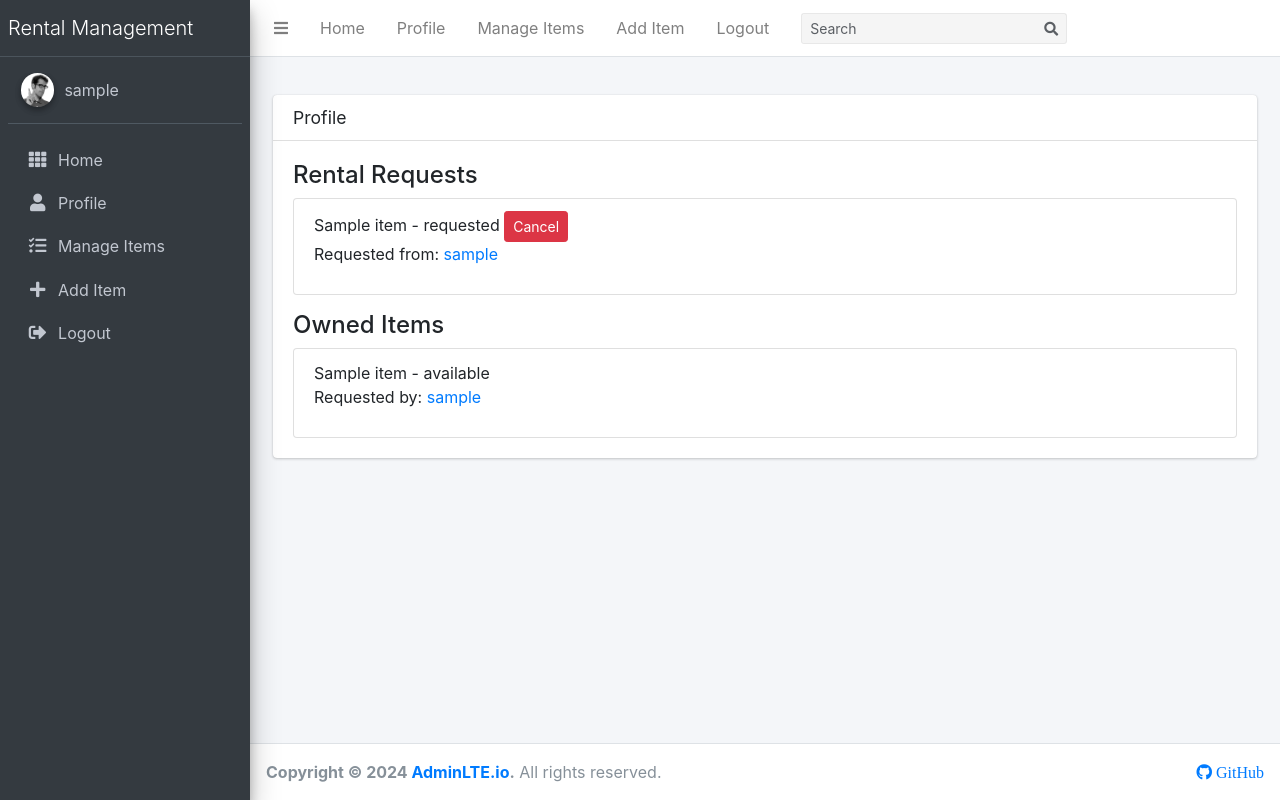
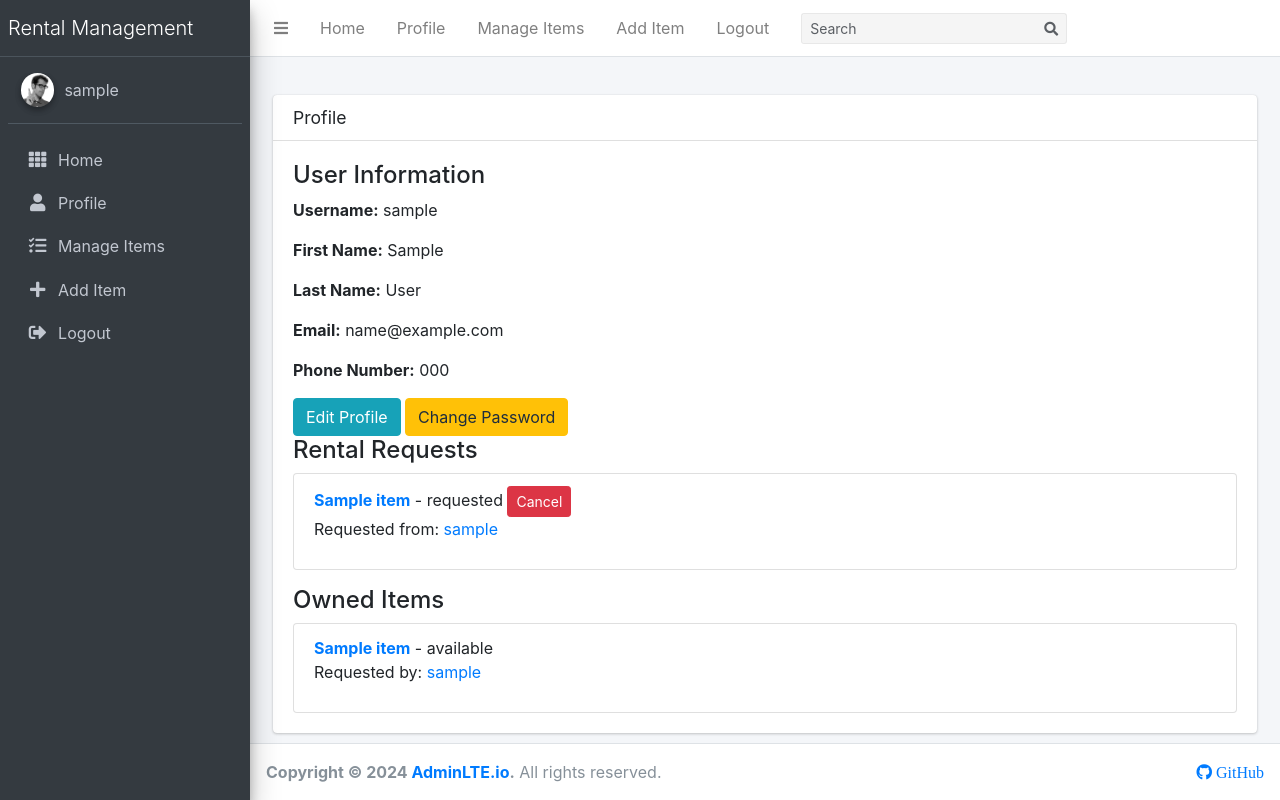
Before and after one commit to MohdAleeRehman/Online-Rental-Management-System, a Django app: page /profile/ in a window 1280 px wide. Run offline with Django 4.2, Linux system fonts and the light colour scheme; a user stored in the database is signed in; tables that the repository leaves empty hold one stand-in row (values such as "Sample post"); some libraries are stand-ins or nearby versions.

Commit message:
Add Django and related dependencies to requirements.txt, add .gitignore file, and create/edit templates and forms

```diff
--- a/rentals/templates/rentals/base.html
+++ b/rentals/templates/rentals/base.html
@@ -182,7 +182,7 @@
         <!-- Main Footer -->
         <footer class="main-footer">
             <div class="float-right d-none d-sm-inline">
-                <a href="#">
+                <a href="https://github.com/MohdAleeRehman/Online-Rental-Management-System">
                     <i class="fab fa-github"> GitHub</i>
                 </a>
             </div>
--- a/rentals/templates/rentals/item_detail.html
+++ b/rentals/templates/rentals/item_detail.html
@@ -13,10 +13,7 @@
             <p>Keywords: {{ item.keywords }}</p>
             <p>Owner: <a href="{% url 'user_profile' item.owner.profile.id %}">{{ item.owner.username }}</a></p>
             {% if item.status == 'available' %}
-            <form method="post" action="{% url 'request_rental' item.pk %}">
-                {% csrf_token %}
-                <button type="submit" class="btn btn-success">Request Rental</button>
-            </form>
+            <a href="{% url 'request_rental' item.pk %}" class="btn btn-success">Request Rental</a>
             {% else %}
             <p class="text-danger">This item is currently {{ item.status }}.</p>
             {% endif %}
--- a/rentals/templates/rentals/profile.html
+++ b/rentals/templates/rentals/profile.html
@@ -7,11 +7,20 @@
             <h3 class="card-title">Profile</h3>
         </div>
         <div class="card-body">
+            <h4>User Information</h4>
+            <p><strong>Username:</strong> {{ user.username }}</p>
+            <p><strong>First Name:</strong> {{ user.profile.first_name }}</p>
+            <p><strong>Last Name:</strong> {{ user.profile.last_name }}</p>
+            <p><strong>Email:</strong> {{ user.email }}</p>
+            <p><strong>Phone Number:</strong> {{ user.profile.phone_number }}</p>
+            <a href="{% url 'edit_profile' %}" class="btn btn-info">Edit Profile</a>
+            <a href="{% url 'change_password' %}" class="btn btn-warning">Change Password</a>
+
             <h4>Rental Requests</h4>
             <ul class="list-group mb-3">
                 {% for request in rental_requests %}
                 <li class="list-group-item">
-                    {{ request.item.name }} - {{ request.status }}
+                    <a href="{% url 'item_detail' request.item.pk %}"><strong>{{ request.item.name }}</strong></a> - {{ request.status }}
                     {% if request.status == 'requested' and request.item.status != 'rented' %}
                     <form method="post" action="{% url 'cancel_request' request.pk %}" class="d-inline">
                         {% csrf_token %}
@@ -35,7 +44,7 @@
             <ul class="list-group">
                 {% for item in owned_items %}
                 <li class="list-group-item">
-                    {{ item.name }} - {{ item.status }}
+                    <a href="{% url 'item_detail' item.pk %}"><strong>{{ item.name }}</strong></a> - {{ item.status }}
                     {% for request in item.rental_requests.all %}
                     {% if request.status == 'requested' %}
                     <p>Requested by: <a href="{% url 'user_profile' request.requester.profile.id %}">{{ request.requester.username }}</a></p>
--- a/rentals/templates/rentals/request_rental.html
+++ b/rentals/templates/rentals/request_rental.html
@@ -4,13 +4,14 @@
 <div class="container">
     <div class="card">
         <div class="card-header">
-            <h3 class="card-title">Request Rental</h3>
+            <h3 class="card-title">Request Rental for {{ item.name }}</h3>
         </div>
         <div class="card-body">
             <p>Are you sure you want to request the rental of "{{ item.name }}"?</p>
             <form method="post">
                 {% csrf_token %}
-                <button type="submit" class="btn btn-success">Confirm</button>
+                <button type="submit" class="btn btn-success">Confirm Rental Request</button>
+                <a href="{% url 'item_detail' item.pk %}" class="btn btn-secondary">Cancel</a>
             </form>
         </div>
     </div>
--- a/rentals/templates/rentals/user_profile.html
+++ b/rentals/templates/rentals/user_profile.html
@@ -14,7 +14,7 @@
             <ul class="list-group mb-3">
                 {% for item in owned_items %}
                 <li class="list-group-item">
-                    {{ item.name }} - {{ item.status }}
+                    <a href="{% url 'item_detail' item.pk %}"><strong>{{ item.name }}</strong></a> - {{ item.status }}
                     {% for request in item.rental_requests.all %}
                     {% if request.status == 'requested' %}
                     <p>Requested by: <a href="{% url 'user_profile' request.requester.profile.id %}">{{ request.requester.username }}</a></p>
--- a/rentals/urls.py
+++ b/rentals/urls.py
@@ -11,15 +11,11 @@ urlpatterns = [
     path("search/", views.search_items, name="search_items"),
     path("cancel_request/<int:pk>/", views.cancel_request, name="cancel_request"),
     path("manage_items/", views.manage_items, name="manage_items"),
-    path(
-        "update_item_status/<int:pk>/<str:status>/",
-        views.update_item_status,
-        name="update_item_status",
-    ),
+    path("update_item_status/<int:pk>/<str:status>/", views.update_item_status, name="update_item_status"),
     path("user/<int:user_id>/", views.user_profile, name="user_profile"),
-    path(
-        "rental_request/<int:rental_request_id>/confirm_return/",
-        views.confirm_return,
-        name="confirm_return",
-    ),
+    path("rental_request/<int:rental_request_id>/confirm_return/", views.confirm_return, name="confirm_return",),
+    path("edit-item/<int:pk>/", views.edit_item, name="edit_item"),
+    path("delete-item/<int:pk>/", views.delete_item, name="delete_item"),
+    path("edit-profile/", views.edit_profile, name="edit_profile"),
+    path("change-password/", views.change_password, name="change_password"),
 ]
--- a/rentals/views.py
+++ b/rentals/views.py
@@ -1,11 +1,12 @@
 from django.shortcuts import render, redirect, get_object_or_404
 from django.contrib.auth.decorators import login_required
 from .models import Item, RentalRequest, Profile
-from .forms import ItemForm
-from django.contrib.auth import login, authenticate
-from .forms import UserRegistrationForm
+from .forms import ItemForm, UserRegistrationForm, UserProfileForm
+from django.contrib.auth import login, authenticate, update_session_auth_hash
 from django.db.models import Q
 from django.contrib import messages
+from django.contrib.auth.forms import PasswordChangeForm
+import os
 
 
 @login_required
@@ -42,8 +43,8 @@ def add_item(request):
 @login_required
 def request_rental(request, pk):
     item = get_object_or_404(Item, pk=pk)
+
     if request.method == "POST":
-        # Create the rental request
         RentalRequest.objects.create(
             item=item, requester=request.user, status="requested"
         )
@@ -51,6 +52,7 @@ def request_rental(request, pk):
         item.save()
         messages.success(request, "Rental request submitted.")
         return redirect("item_list")
+
     return render(request, "rentals/request_rental.html", {"item": item})
 
 
@@ -196,3 +198,66 @@ def confirm_return(request, rental_request_id):
         rental_request.save()
         messages.success(request, "Rented item has been returned to the owner, thank you!")
     return redirect("profile")
+
+
+@login_required
+def edit_item(request, pk):
+    item = get_object_or_404(Item, pk=pk, owner=request.user)
+    if request.method == "POST":
+        form = ItemForm(request.POST, request.FILES, instance=item)
+        if form.is_valid():
+            form.save()
+            messages.success(request, "Item updated successfully.")
+            return redirect("manage_items")
+    else:
+        form = ItemForm(instance=item)
+    return render(request, "rentals/edit_item.html", {"form": form})
+
+
+@login_required
+def delete_item(request, pk):
+    item = get_object_or_404(Item, pk=pk, owner=request.user)
+    if request.method == "POST":
+        if item.picture:
+            if os.path.isfile(item.picture.path):
+                os.remove(item.picture.path)
+        item.delete()
+        messages.success(request, "Item deleted successfully.")
+        return redirect("manage_items")
+    return render(request, "rentals/delete_item.html", {"item": item})
+
+
+@login_required
+def edit_profile(request):
+    if request.method == "POST":
+        form = UserProfileForm(request.POST, instance=request.user.profile)
+        if form.is_valid():
+            profile = form.save(commit=False)
+            request.user.email = form.cleaned_data.get("email")
+            request.user.save()
+            profile.save()
+            messages.success(request, "Your profile has been updated!")
+            return redirect("profile")
+    else:
+        form = UserProfileForm(
+            instance=request.user.profile, initial={"email": request.user.email}
+        )
+
+    return render(request, "rentals/edit_profile.html", {"form": form})
+
+
+@login_required
+def change_password(request):
+    if request.method == "POST":
+        form = PasswordChangeForm(request.user, request.POST)
+        if form.is_valid():
+            user = form.save()
+            update_session_auth_hash(
+                request, user
+            )  # Important for keeping the user logged in
+            messages.success(request, "Password changed successfully.")
+            return redirect("profile")
+    else:
+        form = PasswordChangeForm(request.user)
+
+    return render(request, "rentals/change_password.html", {"form": form})
--- /dev/null
+++ b/requirements.txt
@@ -0,0 +1,6 @@
+Django>=4.1,<4.2
+djongo>=1.3.6
+pymongo>=3.12
+djangorestframework>=3.12.4
+djangorestframework-mongoengine>=3.4.0
+django-widget-tweaks>=1.4.9
```
Also changed, not shown: rentals/forms.py (+8 -1 lines), rentals/templates/rentals/change_password.html (added, +18 -0 lines), rentals/templates/rentals/delete_item.html (added, +19 -0 lines), rentals/templates/rentals/edit_item.html (added, +18 -0 lines), rentals/templates/rentals/edit_profile.html (added, +18 -0 lines), rentals/templates/rentals/manage_items.html (+8 -1 lines), 1 other file.
